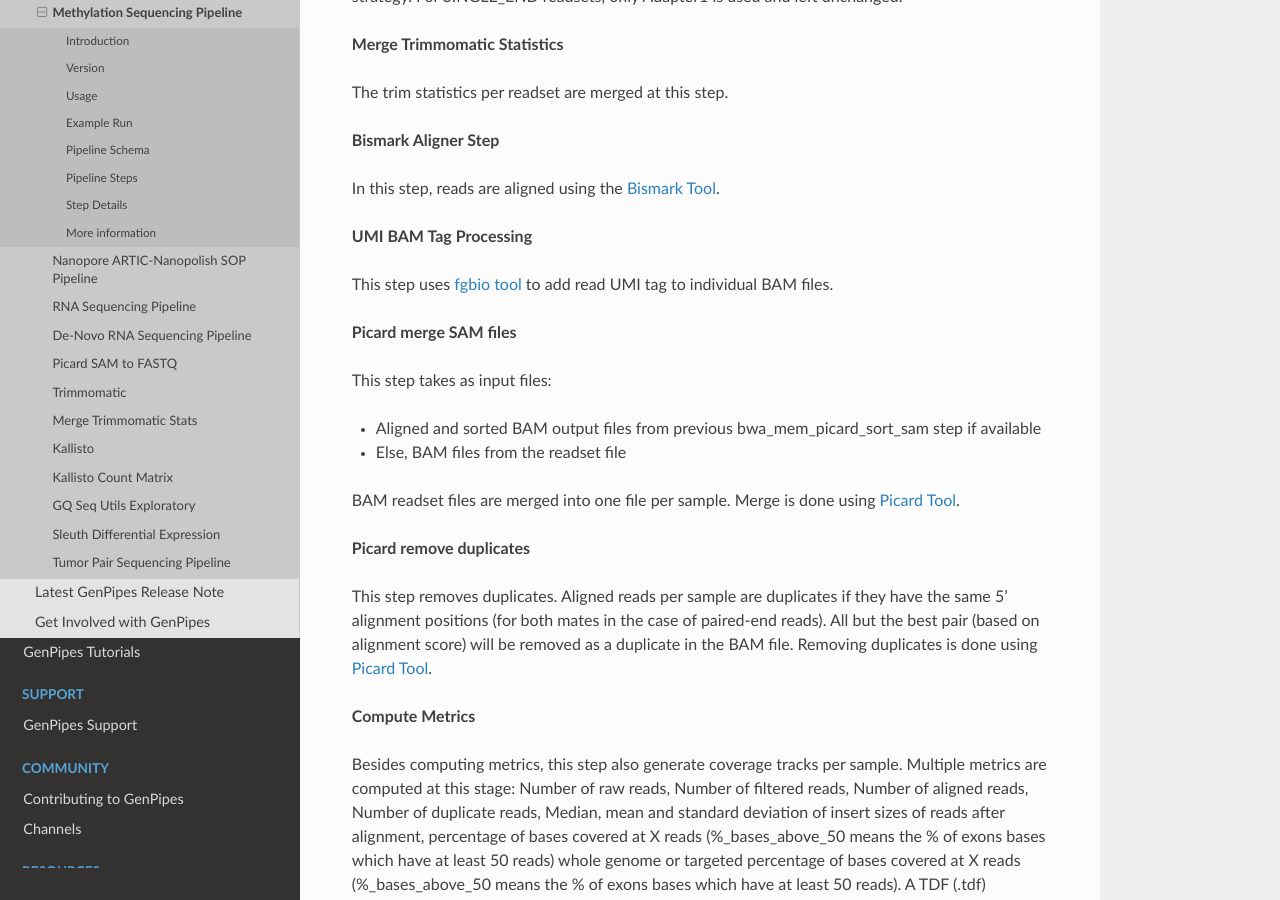
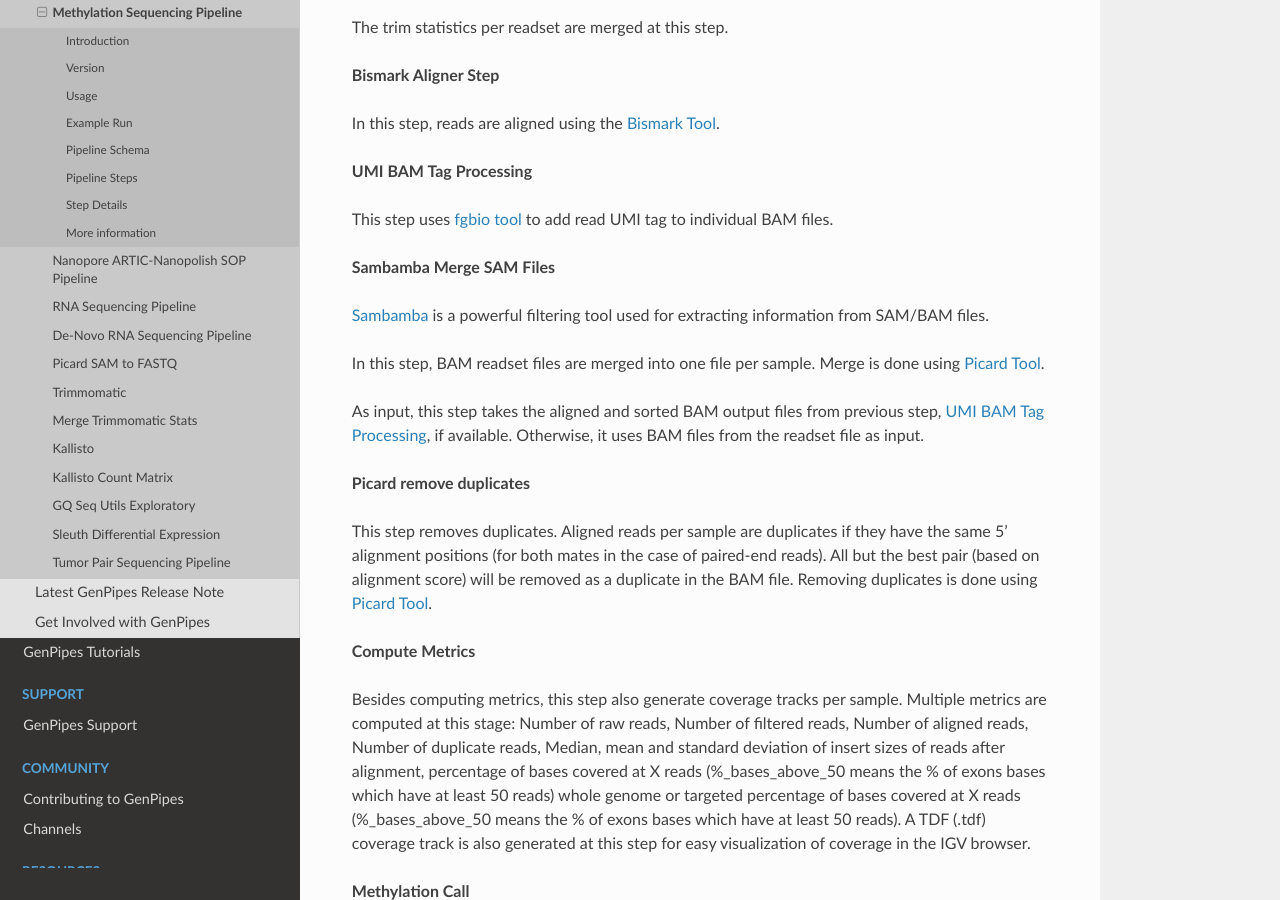
Before and after one commit to c3g/GenPipes_Docs, a Sphinx documentation site: the page built from docs/source/user_guide/pipelines/gp_wgs_methylseq.rst, in a window 1280 px wide and 900 px high, scrolled down 5382 px. Built offline with Sphinx 7.4.7 and the Read the Docs theme 2.0.0, drawn with Linux system fonts in a browser that asks for light colours; formulas are drawn with MathJax 3; the version number could not be read and is left out; some of the changed text lies outside the part shown.

Commit message:
Fixes #120 Methylation sequencing pipeline steps are in sync with .py file in src v3.3.0

```diff
--- a/docs/source/user_guide/pipelines/gp_wgs_methylseq.rst
+++ b/docs/source/user_guide/pipelines/gp_wgs_methylseq.rst
@@ -139,7 +139,7 @@
 +----+--------------------------------------+
 | 5. | |add_bam_umi|                        |
 +----+--------------------------------------+
-| 6. | |picard_merge_sam_files|             |
+| 6. | |sambamba_merge_sam_files|           |
 +----+--------------------------------------+
 | 7. | |picard_remove_duplicates|           |
 +----+--------------------------------------+
@@ -213,7 +211,7 @@
 .. |merge_trimmomatic_stats| replace:: `Merge Trimmomatic Statistics`_
 .. |bismark_align| replace:: `Bismark Aligner Step`_
 .. |add_bam_umi| replace:: `UMI BAM Tag Processing`_
-.. |picard_merge_sam_files| replace:: `Picard merge SAM files`_
+.. |sambamba_merge_sam_files| replace:: `Sambamba Merge SAM Files`_
 .. |picard_remove_duplicates| replace:: `Picard remove duplicates`_
 .. |metrics| replace:: `Compute Metrics`_
 .. |methylation_call| replace:: `Methylation Call`_
--- a/docs/source/user_guide/pipelines/steps_methylseq.inc
+++ b/docs/source/user_guide/pipelines/steps_methylseq.inc
@@ -45,16 +45,15 @@
 
 This step uses `fgbio tool`_ to add read UMI tag to individual BAM files.
 
-.. _Picard merge SAM files:
+.. _Sambamba Merge SAM Files:
 
-**Picard merge SAM files**
+**Sambamba Merge SAM Files**
 
-This step takes as input files:
+`Sambamba`_ is a powerful filtering tool used for extracting information from SAM/BAM files.
 
-* Aligned and sorted BAM output files from previous bwa_mem_picard_sort_sam step if available
-* Else, BAM files from the readset file
+In this step, BAM readset files are merged into one file per sample. Merge is done using `Picard Tool`_.
 
-BAM readset files are merged into one file per sample. Merge is done using `Picard Tool`_.
+As input, this step takes the aligned and sorted BAM output files from previous step, `UMI BAM Tag Processing`_,  if available. Otherwise, it uses BAM files from the readset file as input.
 
 .. _Picard remove duplicates:
 
@@ -136,3 +135,4 @@
 .. _Bis-SNP: http://people.csail.mit.edu/dnaase/bissnp2011/
 .. _CRAM file format: https://samtools.github.io/hts-specs/CRAMv3.pdf
 .. _MethylKit: https://www.ncbi.nlm.nih.gov/pmc/articles/PMC3491415/
+.. _Sambamba:  https://lomereiter.github.io/sambamba/
```
Also changed, not shown: other parts of docs/source/user_guide/pipelines/gp_wgs_methylseq.rst (+0 -2 lines).
